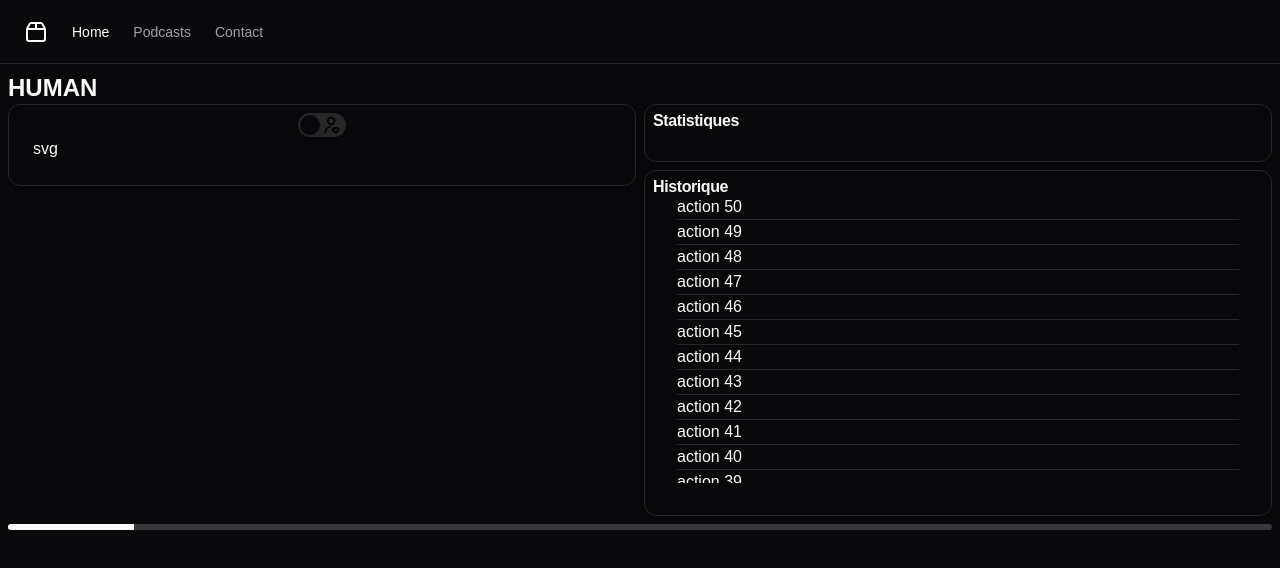
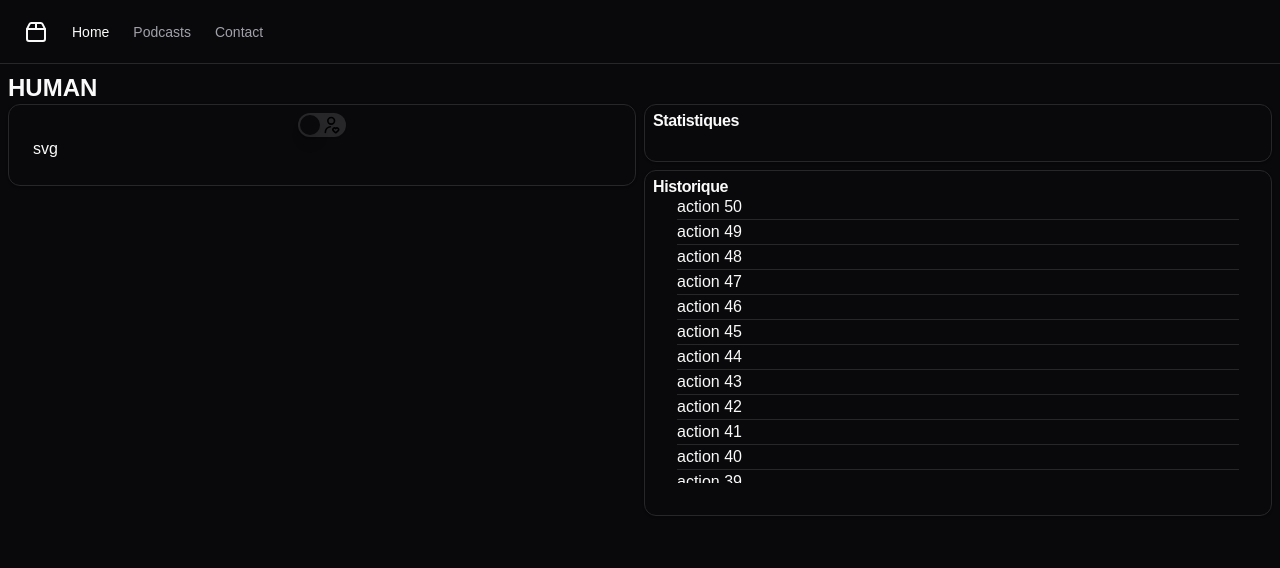
Before and after one commit to JuliettePetit/ndi-2024, a Next.js app: page / in a window 1280 px wide. Shown: the top 568 px of the page. Built offline with nearby package versions, Linux system fonts and the light colour scheme.

Commit message:
master prout sur game

```diff
--- a/app/page.tsx
+++ b/app/page.tsx
@@ -2,7 +2,6 @@
 
 import {useState} from "react";
 import GamePage from "@/app/components/GamePage";
-import StatComponent from './components/StatComponent';
 
 export default function Home() {
     const [isEarth, setIsEarth] = useState(false);
@@ -11,7 +10,6 @@ export default function Home() {
         <div className={"p-2"}>
             <h1 className={"font-extrabold text-2xl"}>{isEarth ? "EARTH" : "HUMAN"}</h1>
             <GamePage switchState={isEarth} switchCallback={isChek}/>
-        <StatComponent left_color='bg-[#32CD32]' right_color='bg-[#F699CD]' percent={10}/>
-    </div>
+        </div>
     );
 }
--- a/package.json
+++ b/package.json
@@ -14,7 +14,6 @@
     "@radix-ui/react-slider": "^1.2.1",
     "@radix-ui/react-scroll-area": "^1.2.1",
     "@radix-ui/react-separator": "^1.1.0",
-    "@radix-ui/react-slider": "^1.2.1",
     "@radix-ui/react-slot": "^1.1.0",
     "@radix-ui/react-switch": "^1.1.1",
     "class-variance-authority": "^0.7.1",
```
